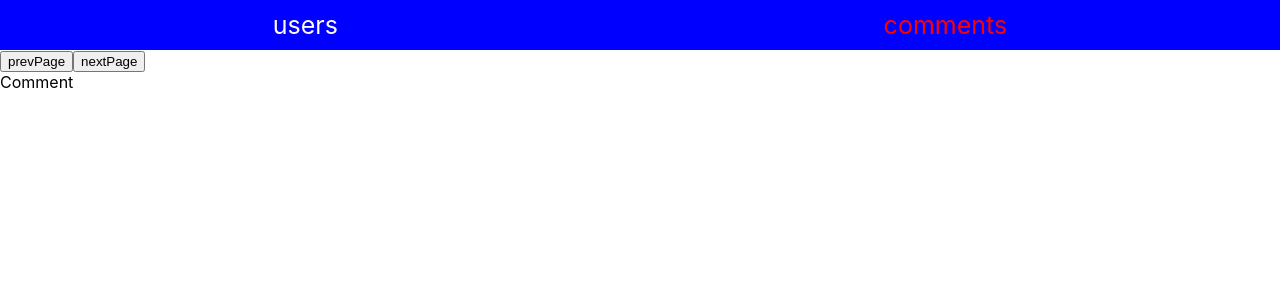
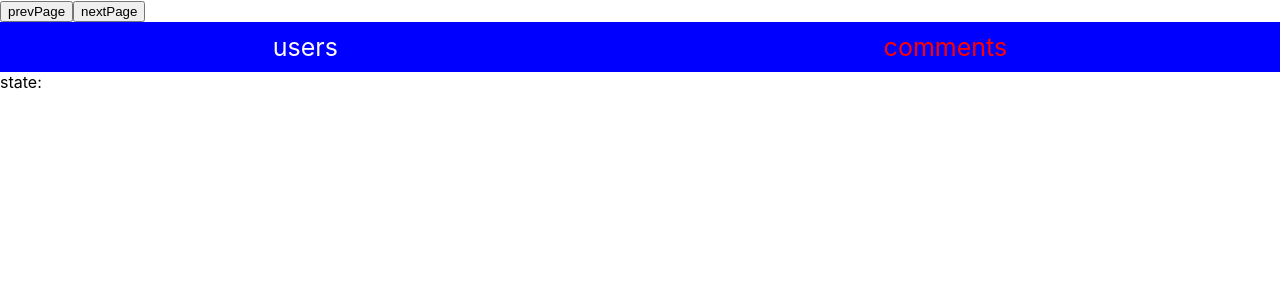
Before and after one commit to Filain/react-studying, a React (Create React App) app: page /comments in a window 1280 px wide. Shown: the top 300 px of the page. Built offline with nearby package versions, Linux system fonts and the light colour scheme.

Commit message:
useNavigate + state, useLocation, NavLink + state

```diff
--- a/src/components/Comment/comment.tsx
+++ b/src/components/Comment/comment.tsx
@@ -1,14 +1,18 @@
 import {FC, PropsWithChildren} from "react";
+import {useLocation} from "react-router-dom";
 
 interface IProps extends PropsWithChildren {
 
 }
 
 const Comment: FC<IProps> = () => {
+    // Отримання доступу до значення state
+    const {state} = useLocation();
+
     return (
         <div>
-            Comment
-        </div>
+               <div>state: {state}</div>
+       </div>
     );
 };
 
--- a/src/components/Header/Header.tsx
+++ b/src/components/Header/Header.tsx
@@ -1,23 +1,53 @@
 import {FC, PropsWithChildren} from "react";
 import {NavLink, useNavigate} from "react-router-dom";
-import css from './Header.module.css';
+
+import css from './Header.module.css'
+
 
 interface IProps extends PropsWithChildren {
 
 }
+/* useNavigate
+ Для здійснення навігації між маршрутами у вашому додатку.
+ Він є частиною бібліотеки React Router, яка використовується для створення маршрутизації в React-додатках.
+
+ https://reactrouter.com/en/main/hooks/use-navigate
+
+Імпорт хука:
+import { useNavigate } from 'react-router-dom';
+
+Використання хука:
+const navigate = useNavigate();
+
+Навігація:
+const handleClick = () => {
+  navigate('/home');
+};
+
+
+Навігація назад:
+navigate(-1); // Перейти на один крок назад
+
+Передача стану та параметрів:
+navigate('/home', { state: { from: 'dashboard' } });
+ */
 
 const Header: FC<IProps> = () => {
-    const navigate = useNavigate();
+    const navigates = useNavigate();
+
     return (
         <div>
             <div>
+                <button onClick={() => navigates(-1)}>prevPage</button>
+                <button onClick={() => navigates(1)}>nextPage</button>
+
                 <div className={css.Header}>
                     <NavLink to={"/users/all"}>users</NavLink>
                     <NavLink to={"/comments"}>comments</NavLink>
-                {/*NavLink має клас className='active' який визначає що є активним*/}
+                    {/*<NavLink to={"/comments"} state={{ some: "value" }}>comments</NavLink>*/}
+                    {/*NavLink має клас className='active' який визначає що є активним*/}
                 </div>
-                <button onClick={() => navigate(-1)}>prevPage</button>
-                <button onClick={() => navigate(1)}>nextPage</button>
+
             </div>
         </div>
     );
--- a/src/components/Users/User.tsx
+++ b/src/components/Users/User.tsx
@@ -1,12 +1,19 @@
 import {FC, PropsWithChildren} from "react";
 import {IUser} from "./Users";
+import {useNavigate} from "react-router-dom";
 
 interface IProps extends PropsWithChildren {
     item: IUser
     age: number[]
 }
 
+
 const User: FC<IProps> = ({item, age}) => {
+    const navigate = useNavigate()
+
+
+
+
     return (
         <div>
             <div>{item.id}</div>
@@ -16,6 +23,7 @@ const User: FC<IProps> = ({item, age}) => {
             <div>{age[2]}</div>
             <div>{age[3]}</div>
             <div>{age[4]}</div>
+            <button onClick={() => navigate(`/comments`, {state: item.id})}>state</button>
         </div>
     );
 };
```
